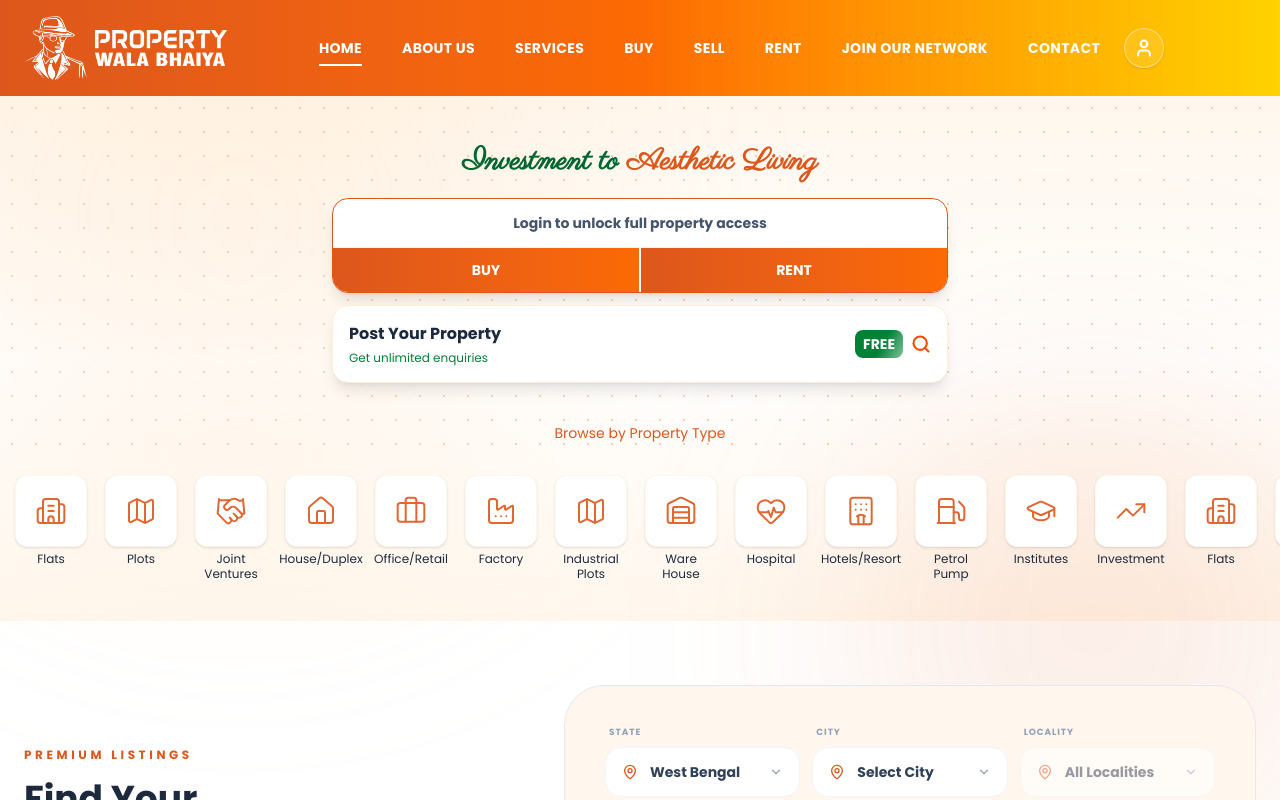
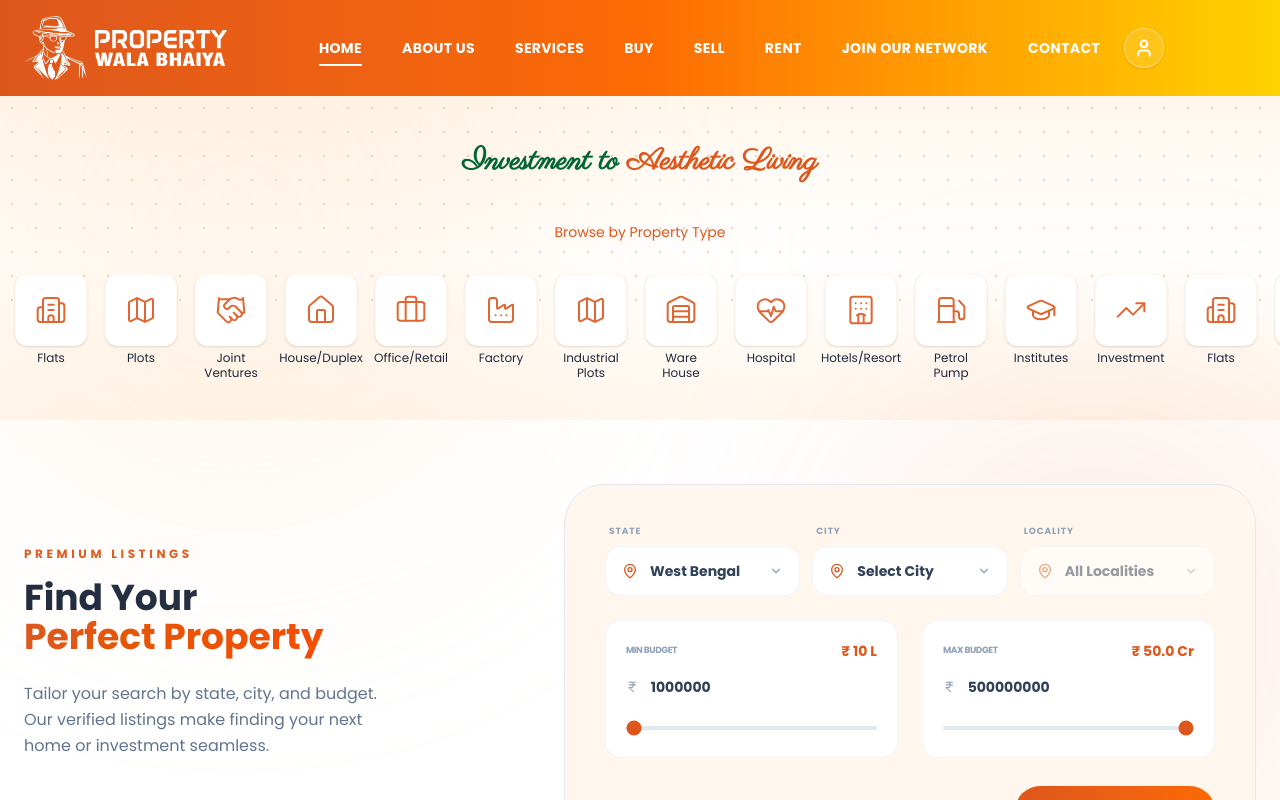
Before and after one commit to passportpulse/property-wala-ankita, a React (Vite) app: page / in a window 1280 px wide. Shown: the top 800 px of the page. Built offline with nearby package versions, Linux system fonts and the light colour scheme.

Commit message:
home  updated

```diff
--- a/src/pages/home/sections/HomeHero.jsx
+++ b/src/pages/home/sections/HomeHero.jsx
@@ -119,64 +119,6 @@ export default function HomeHero() {
               </span>
             </h1>
           </div>
-
-          {/* SEARCH CARD */}
-          <div className="w-full sm:w-1/2 mt-4">
-            <div className="bg-white rounded-2xl shadow-lg border border-dark-orange overflow-hidden">
-              <div className="px-4 py-3 border-b border-slate-100 text-center">
-                <span className="text-xs lg:text-sm font-semibold text-slate-600">
-                  Login to unlock full property access
-                </span>
-              </div>
-              <div className="flex gap-0.5">
-                {["Buy", "Rent"].map((type) => (
-                  <button
-                    key={type}
-                    onClick={() => navigate("/login")}
-                    className="flex-1 py-3 font-bold text-sm uppercase bg-linear-to-r from-dark-orange to-lighter-orange text-white active:scale-95 transition cursor-pointer"
-                  >
-                    {type}
-                  </button>
-                ))}
-              </div>
-            </div>
-
-            {/* SELL CARD */}
-            <div className="mt-3">
-              <button
-                onClick={() => navigate("/sell")}
-                className="w-full bg-white rounded-2xl shadow-lg border border-orange-100 px-4 py-4 flex items-center justify-between active:scale-[0.98] transition cursor-pointer"
-              >
-                <div className="flex flex-col items-start">
-                  <span className="text-sm lg:text-base font-bold text-slate-800">
-                    Post Your Property
-                  </span>
-                  <span className="text-[10px] lg:text-xs mt-0 lg:mt-1 text-green-700">
-                    Get unlimited enquiries
-                  </span>
-                </div>
-                <div className="flex items-center gap-2">
-                  <span className="relative inline-block text-xs lg:text-sm font-black text-white bg-green-700 px-2 py-1 rounded-lg overflow-hidden">
-                    FREE
-                    <span
-                      className="absolute inset-0 w-full h-full"
-                      style={{
-                        background:
-                          "linear-gradient(120deg, transparent 25%, rgba(255,255,255,0.5) 50%, transparent 75%)",
-                        backgroundSize: "200% 100%",
-                        animation: "shine 2s linear infinite",
-                      }}
-                    />
-                  </span>
-                  <Search
-                    size={20}
-                    className="text-orange-600"
-                    strokeWidth={2.5}
-                  />
-                </div>
-              </button>
-            </div>
-          </div>
         </div>
       </Container>
 
```
